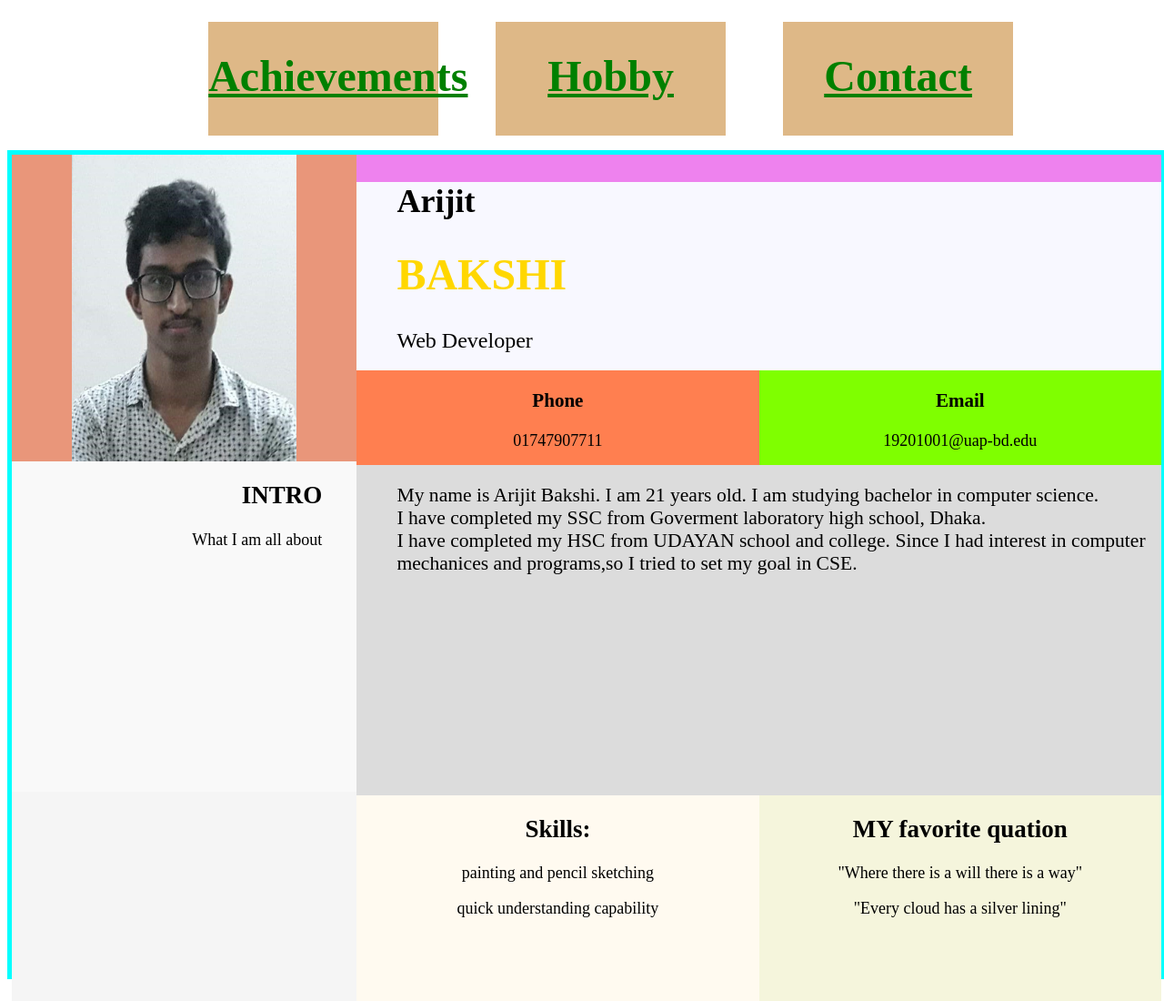
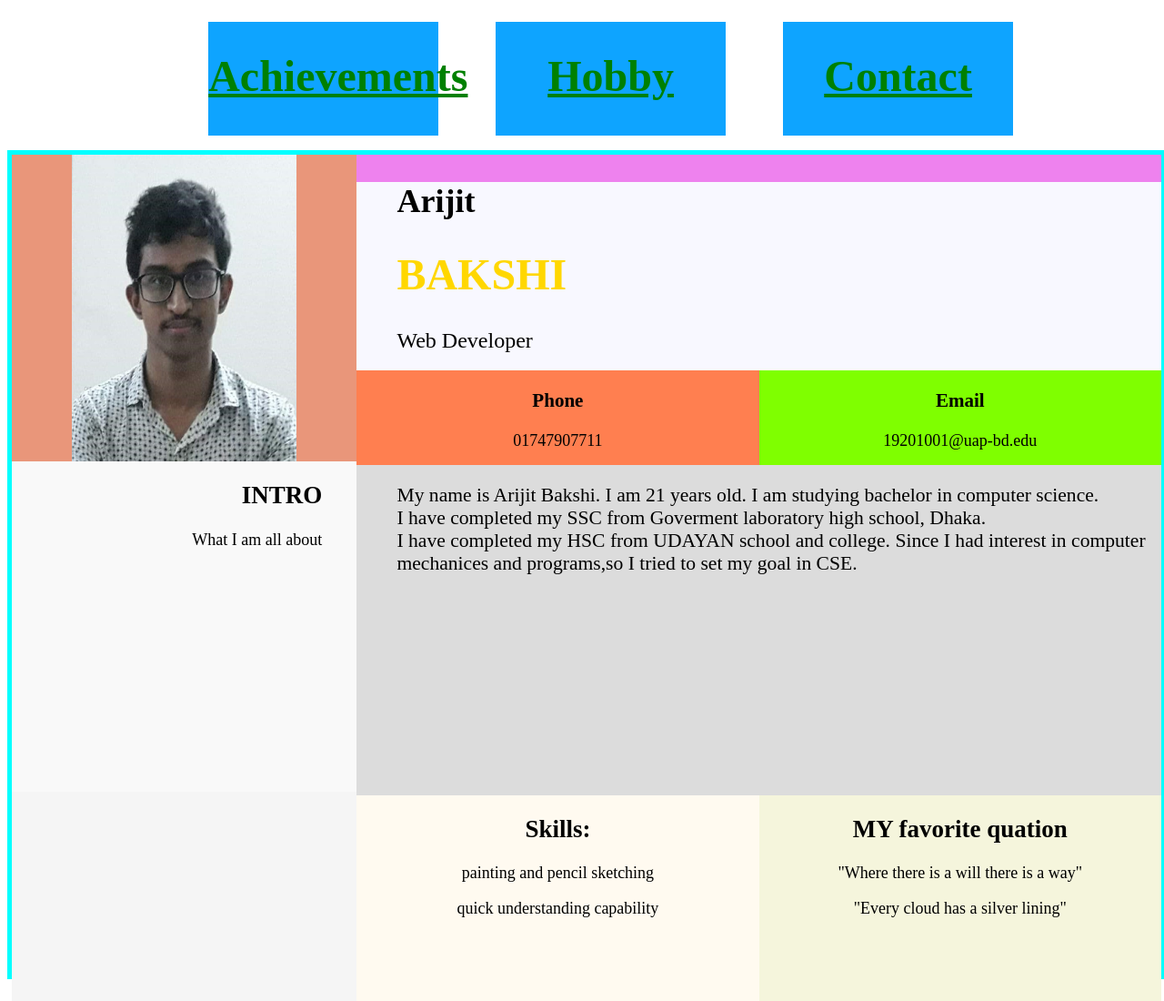
Before and after one commit to Arijit231998/Arijit231998.github.io, a plain HTML site: page index.html in a window 1280 px wide. Shown: the top 1100 px of the page at 91% size. Drawn offline with Linux system fonts and the light colour scheme.

Commit message:
small change

```diff
--- a/kunalPageStyle.css
+++ b/kunalPageStyle.css
@@ -12,7 +12,7 @@
 
 }
 .headerElements{
-    background-color: burlywood;
+    background-color: #0Ea4ff;
     float: left;
     height: 80%;
     width: 20%;
```
